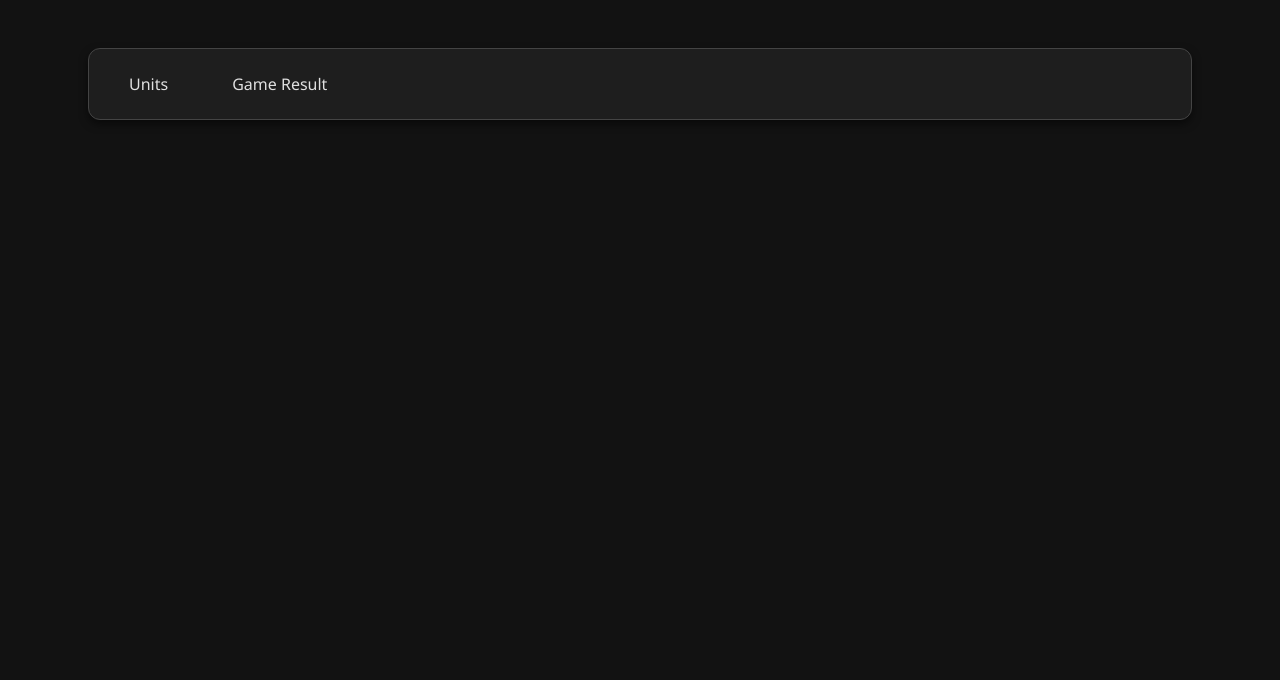
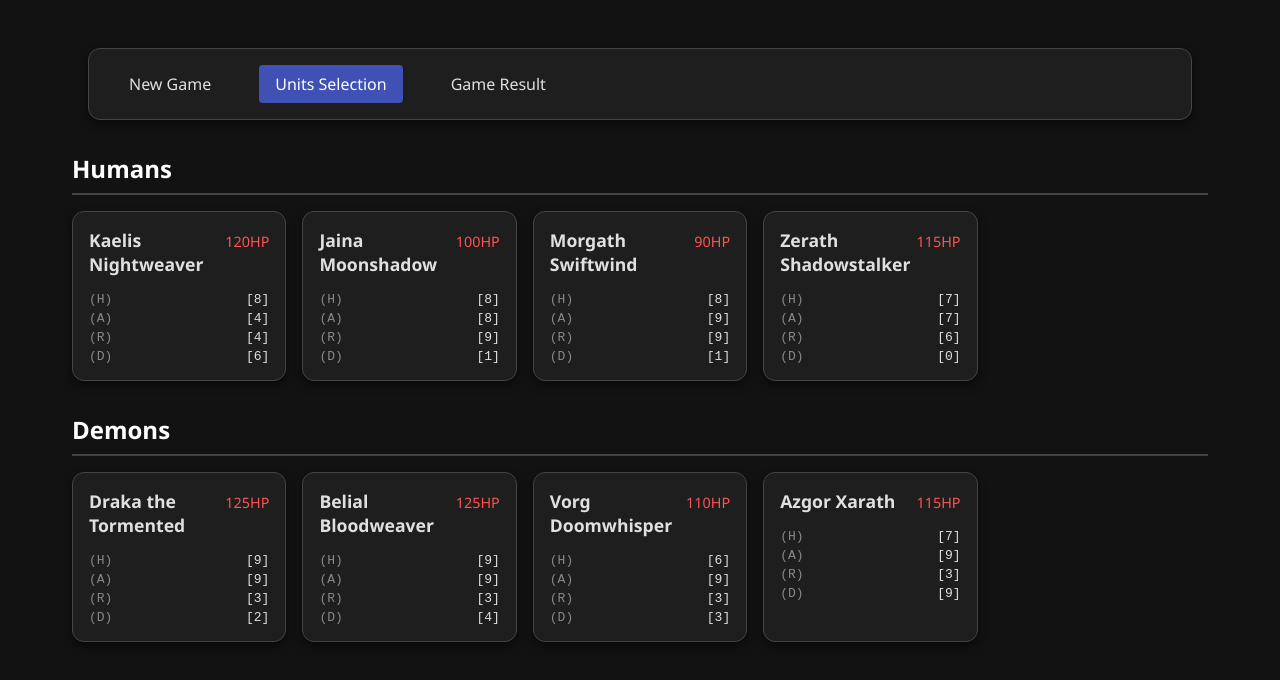
Before and after one commit to AlekseiVasiukov/RustProject, an Angular app in the folder GrandAutoBattler/GrandAutoBattler_Angular_UI/: page /units_selection in a window 1280 px wide. Before the commit this address led to /. Shown: the top 680 px of the page. Built offline with nearby package versions, Linux system fonts and the light colour scheme.

Commit message:
Introduced New Game tab

```diff
--- a/GrandAutoBattler/GrandAutoBattler_Angular_UI/angular.json
+++ b/GrandAutoBattler/GrandAutoBattler_Angular_UI/angular.json
@@ -2,7 +2,8 @@
   "$schema": "./node_modules/@angular/cli/lib/config/schema.json",
   "version": 1,
   "cli": {
-    "packageManager": "npm"
+    "packageManager": "npm",
+    "analytics": false
   },
   "newProjectRoot": "projects",
   "projects": {
--- a/GrandAutoBattler/GrandAutoBattler_Angular_UI/src/app/app.routes.ts
+++ b/GrandAutoBattler/GrandAutoBattler_Angular_UI/src/app/app.routes.ts
@@ -1,9 +1,10 @@
 import { Routes } from '@angular/router';
 import { UnitList } from './components/unit-list/unit-list';
 import { GameResult } from './components/game-result/game-result';
-
+import { NewGame } from './components/new-game/new-game';
 export const routes: Routes = [
-  { path: 'units', component: UnitList },
+  { path: 'new_game', component: NewGame },
+  { path: 'units_selection', component: UnitList },
   { path: 'result', component: GameResult },
   { path: '', redirectTo: '/units', pathMatch: 'full' }
 ];
--- a/GrandAutoBattler/GrandAutoBattler_Angular_UI/src/app/components/navigation/navigation.html
+++ b/GrandAutoBattler/GrandAutoBattler_Angular_UI/src/app/components/navigation/navigation.html
@@ -1,7 +1,10 @@
 <nav class="nav-container card">
   <ul class="nav-links">
     <li>
-      <a routerLink="/units" routerLinkActive="active" [routerLinkActiveOptions]="{exact: true}">Units</a>
+      <a routerLink="/new_game" routerLinkActive="active" [routerLinkActiveOptions]="{exact: true}">New Game</a>
+    </li>
+    <li>
+      <a routerLink="/units_selection" routerLinkActive="active">Units Selection</a>
     </li>
     <li>
       <a routerLink="/result" routerLinkActive="active">Game Result</a>
--- /dev/null
+++ b/GrandAutoBattler/GrandAutoBattler_Angular_UI/src/app/components/new-game/new-game.html
@@ -0,0 +1 @@
+<p>new-game works!</p>
--- a/GrandAutoBattler/GrandAutoBattler_Angular_UI/src/app/core/services/mock-data.service.ts
+++ b/GrandAutoBattler/GrandAutoBattler_Angular_UI/src/app/core/services/mock-data.service.ts
@@ -19,8 +19,8 @@ export class MockDataService {
 
   getUnitTypes(): Observable<UnitTypeResponse> {
     return of({
-      '0': ['Knight', 'Archer', 'Mage'],
-      '1': ['Orc', 'Demon', 'Imp']
+      '0': ['Knight', 'Archer', 'Witch'],
+      '1': ['Succubus', 'Demon', 'Imp']
     });
   }
 
```
Also changed, not shown: GrandAutoBattler/GrandAutoBattler_Angular_UI/src/app/components/new-game/new-game.ts (added, +9 -0 lines), GrandAutoBattler/GrandAutoBattler_Angular_UI/src/app/components/game-result/game-result.html (line endings or trailing spaces), GrandAutoBattler/GrandAutoBattler_Angular_UI/src/app/components/new-game/new-game.scss (added), 1 other file (tests, documents, lock files or other folders).
